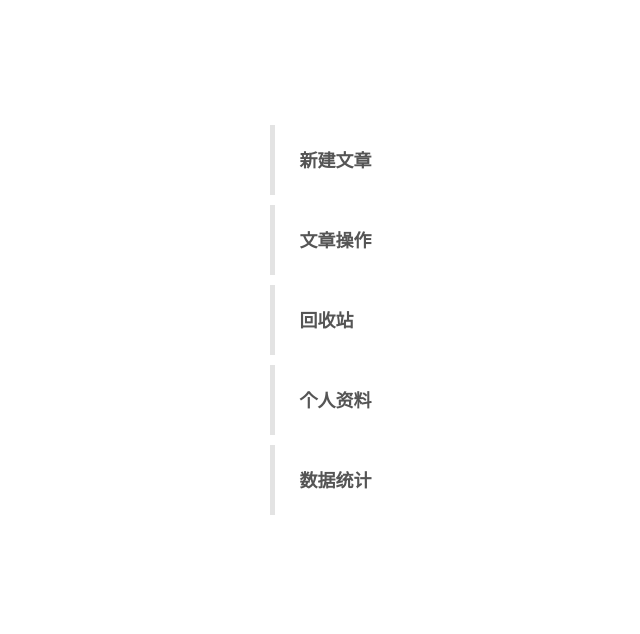
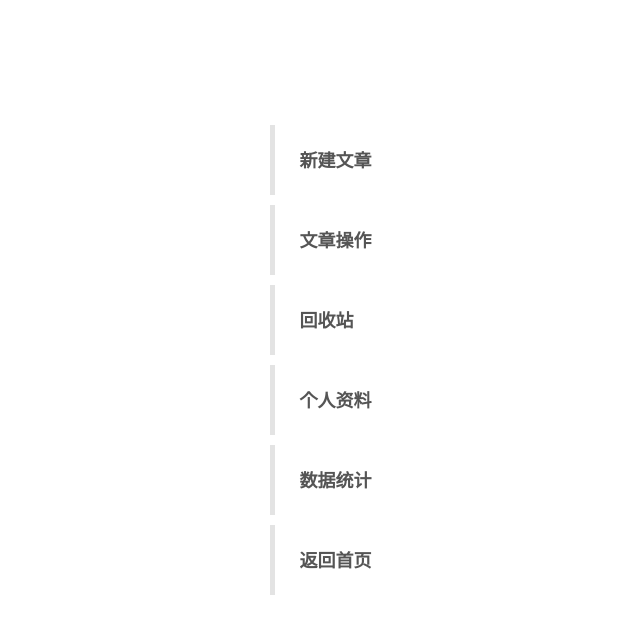
Before and after one commit to caklar/myBlog, a website: page views/manage.html in a window 1280 px wide. Shown: the whole page, without its empty margins (108-748 px from the left). Drawn offline with nearby package versions, Linux system fonts and the light colour scheme.

Commit message:
管理页面

```diff
--- a/views/manage.html
+++ b/views/manage.html
@@ -17,6 +17,7 @@
                 <li><a href="/recycle">回收站</a></li>
                 <li><a href="/personal">个人资料</a></li>
                 <li><a href="/statistics">数据统计</a></li>
+                <li><a href="/">返回首页</a></li>
             </ul>
         </div>
     </div>
```
